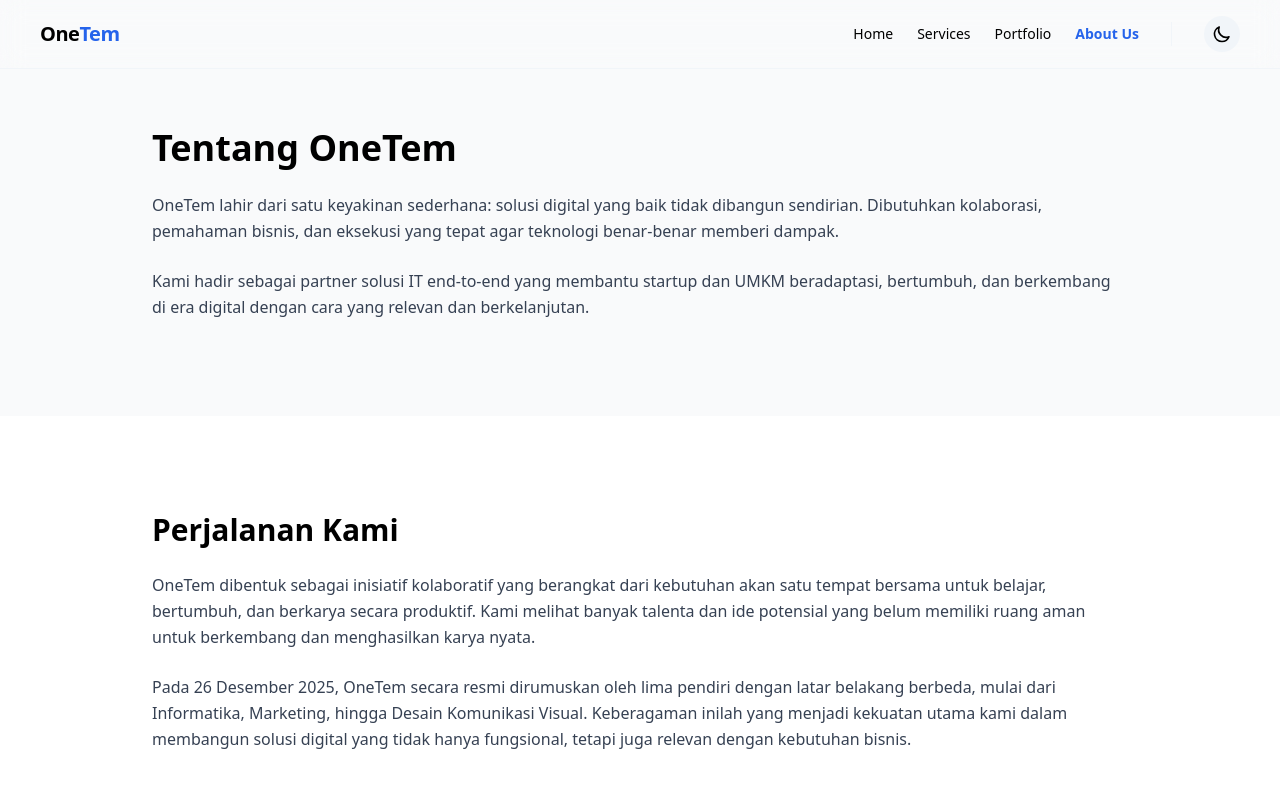
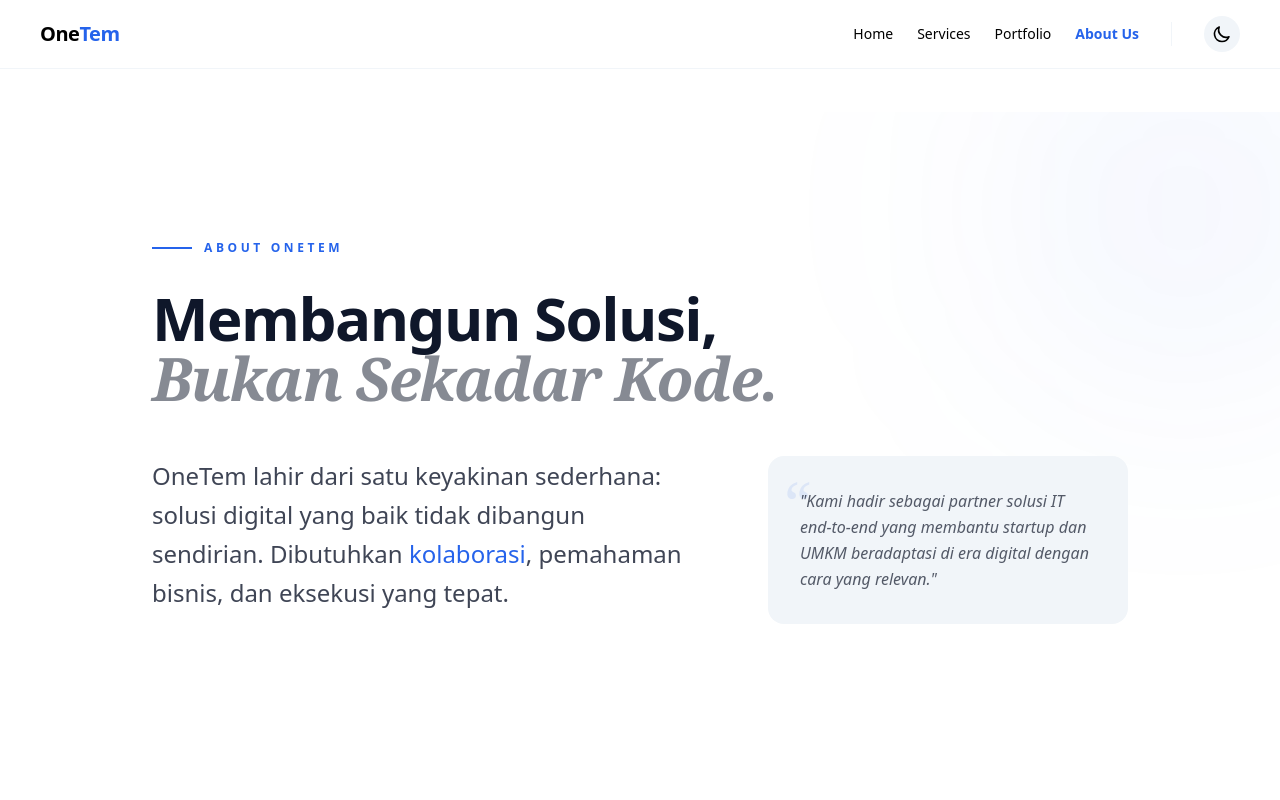
Before and after one commit to iqmalakur/onetem, a Vue app: page /about in a window 1280 px wide. Shown: the top 800 px of the page. Built offline with nearby package versions, Linux system fonts and the light colour scheme; the HTML template or start-up script is replaced by a standard one.

Commit message:
redesign intro section

```diff
--- a/src/pages/about/AboutUs.vue
+++ b/src/pages/about/AboutUs.vue
@@ -8,10 +8,12 @@ import WhoWeAre from "./sections/WhoWeAre.vue";
 </script>
 
 <template>
+  <main class="pt-28">
     <Intro />
     <Story />
     <NameMeaning />
     <WhoWeAre />
     <VisionMission />
     <Closing />
+  </main>
 </template>
--- a/src/pages/about/sections/Intro.vue
+++ b/src/pages/about/sections/Intro.vue
@@ -1,17 +1,80 @@
+<script setup>
+import { useElementObserver } from "@/composables/useElementObserver";
+
+const { target: _target, isVisible } = useElementObserver();
+</script>
+
 <template>
-  <section class="pt-32 pb-24 bg-gray-50">
-    <div class="max-w-5xl mx-auto px-6">
-      <h1 class="text-3xl md:text-4xl font-bold mb-6">Tentang OneTem</h1>
-      <p class="text-gray-700 leading-relaxed mb-6">
-        OneTem lahir dari satu keyakinan sederhana: solusi digital yang baik
-        tidak dibangun sendirian. Dibutuhkan kolaborasi, pemahaman bisnis, dan
-        eksekusi yang tepat agar teknologi benar-benar memberi dampak.
-      </p>
-      <p class="text-gray-700 leading-relaxed">
-        Kami hadir sebagai partner solusi IT end-to-end yang membantu startup
-        dan UMKM beradaptasi, bertumbuh, dan berkembang di era digital dengan
-        cara yang relevan dan berkelanjutan.
-      </p>
+  <section
+    ref="_target"
+    class="relative pt-32 pb-24 bg-bg-main transition-colors duration-500 overflow-hidden"
+  >
+    <div class="max-w-5xl mx-auto px-6 relative z-10">
+      <div
+        class="flex items-center gap-3 mb-8 transition-all duration-1000 delay-100"
+        :class="
+          isVisible ? 'opacity-100 translate-y-0' : 'opacity-0 translate-y-4'
+        "
+      >
+        <span class="w-10 h-0.5 bg-primary"></span>
+        <span class="text-xs font-bold tracking-[0.3em] text-primary uppercase"
+          >About OneTem</span
+        >
+      </div>
+
+      <h1
+        class="text-4xl md:text-6xl font-black text-text-main mb-12 tracking-tight transition-all duration-1000 delay-300"
+        :class="
+          isVisible ? 'opacity-100 translate-y-0' : 'opacity-0 translate-y-10'
+        "
+      >
+        Membangun Solusi, <br />
+        <span class="opacity-50 italic font-serif">Bukan Sekadar Kode.</span>
+      </h1>
+
+      <div class="grid md:grid-cols-12 gap-12 lg:gap-20">
+        <div
+          class="md:col-span-7 transition-all duration-1000 delay-500"
+          :class="
+            isVisible ? 'opacity-100 translate-y-0' : 'opacity-0 translate-y-10'
+          "
+        >
+          <p
+            class="text-xl md:text-2xl text-text-main/80 leading-relaxed font-medium"
+          >
+            OneTem lahir dari satu keyakinan sederhana: solusi digital yang baik
+            tidak dibangun sendirian. Dibutuhkan
+            <span class="text-primary">kolaborasi</span>, pemahaman bisnis, dan
+            eksekusi yang tepat.
+          </p>
+        </div>
+
+        <div
+          class="md:col-span-5 flex items-end transition-all duration-1000 delay-700"
+          :class="
+            isVisible ? 'opacity-100 translate-x-0' : 'opacity-0 translate-x-10'
+          "
+        >
+          <div
+            class="relative p-8 rounded-2xl bg-secondary transition-colors duration-500"
+          >
+            <p class="text-text-main/70 leading-relaxed italic relative z-10">
+              "Kami hadir sebagai partner solusi IT end-to-end yang membantu
+              startup dan UMKM beradaptasi di era digital dengan cara yang
+              relevan."
+            </p>
+            <span
+              class="absolute top-4 left-4 text-6xl text-primary/10 font-serif pointer-events-none"
+              >“</span
+            >
+          </div>
+        </div>
+      </div>
     </div>
+
+    <div
+      class="absolute -top-24 -right-24 w-96 h-96 bg-primary/5 rounded-full blur-[120px] z-0 transition-opacity duration-1000"
+      :class="isVisible ? 'opacity-100' : 'opacity-0'"
+    ></div>
   </section>
 </template>
```
Lines whose indentation alone changed are shown as unchanged.
